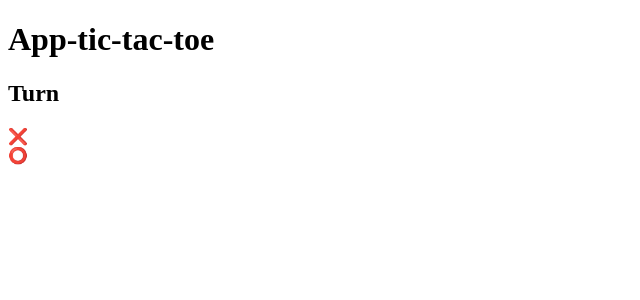
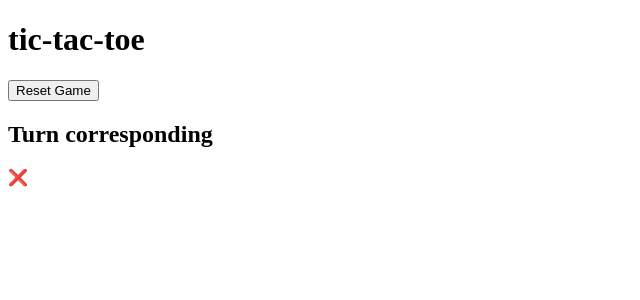
Before and after one commit to Davidalbort/app-tic-tac-toe, a React (Vite) app: page / in a window 1280 px wide. Shown: the top 300 px of the page, without its empty margins (0-640 px from the left). Built offline with nearby package versions, Linux system fonts and the light colour scheme.

Commit message:
Feature: Add logic of app for past each test of TDD

```diff
--- a/src/app.tsx
+++ b/src/app.tsx
@@ -2,51 +2,102 @@ import { useState } from "react"
 import { Square } from "./components/Square"
 
 export const App = () => {
-	const TURN= {
+	const TURN = {
 		X: "❌",
-		O: "⭕"
+		O: "⭕",
 	}
-	const VALUE_DEFAULT = Array(9).fill("")
-	const [board,setBoard]=useState<string[]> (VALUE_DEFAULT)
-	const [turn,setTurn]=useState<string>(TURN.X)
-	const upDateBoard = (position:number) => {
-		if(board[position])return
-		const newBoard=[...board]
-		newBoard[position]= turn
+	const VALUE_DEFAULT = Array(9).fill(null)
+	const [board, setBoard] = useState<string[]>(() => {
+		const boardFromLocalStorage = window.localStorage.getItem("board")
+		if (boardFromLocalStorage) return JSON.parse(boardFromLocalStorage)
+		return VALUE_DEFAULT
+	})
+	const [turn, setTurn] = useState(() => {
+		const turnFromLocalStorage = window.localStorage.getItem("turn")
+		if (turnFromLocalStorage) return JSON.parse(turnFromLocalStorage)
+		return TURN.X
+	})
+	const [winner, setWinner] = useState<string | null | false>(null)
+	const updateBoard = (location: number): void => {
+		if (board[location] || winner) return
+		const newBoard = [...board]
+		newBoard[location] = turn
 		setBoard(newBoard)
-		const newTurn= turn === TURN.X ? TURN.O : TURN.X
+		const newTurn = turn === TURN.X ? TURN.O : TURN.X
 		setTurn(newTurn)
+		saveInLocalStorage({ board: newBoard, turn: newTurn })
+		const newWinner = checkWinner(newBoard)
+		if (newWinner) {
+			setWinner(newWinner)
+		}
+		if (boardIsFill(newBoard)) {
+			setWinner(false)
+		}
+	}
+	const checkWinner = (board: string[]): string | null => {
+		const positionWinner = [
+			[0, 1, 2],
+			[3, 4, 5],
+			[6, 7, 8],
+			[0, 3, 6],
+			[1, 4, 7],
+			[2, 5, 8],
+			[0, 4, 8],
+			[2, 4, 6],
+		]
+		for (const positions of positionWinner) {
+			const [a, b, c] = positions
+
+			if (board[a] && board[a] === board[b] && board[a] === board[c]) {
+				return board[a]
+			}
+		}
+		return null
+	}
+	interface ParametersSaveInLocalStorage {
+		board: string[]
+		turn: string
+	}
+	const saveInLocalStorage = ({ board, turn }: ParametersSaveInLocalStorage) => {
+		window.localStorage.setItem("board", JSON.stringify(board))
+		window.localStorage.setItem("turn", JSON.stringify(turn))
+	}
+	const resetGame = () => {
+		window.localStorage.clear()
+		setBoard(VALUE_DEFAULT)
+		setTurn(TURN.X)
+		setWinner(null)
+	}
+	const boardIsFill = (board: string[]): boolean => {
+		return board.every((square) => square !== null)
 	}
 	return (
 		<main>
-			<h1>App-tic-tac-toe</h1>
+			<h1>tic-tac-toe</h1>
+			<button onClick={() => resetGame()}>Reset Game</button>
 			<section className="board">
-				{board.map((item,index) => (
-					<Square
-						key={index}
-						position={index}
-						handleClick={upDateBoard}
-					>
-						{item}
-
+				{board.map((square, index) => (
+					<Square key={index} position={index} handleClick={updateBoard}>
+						{square}
 					</Square>
 				))}
 			</section>
-			<h2>Turn</h2>
 			<section className="turn">
-				<Square
-					position={0}
-					isSelect={turn=== TURN.X ? true : false}
-				>
-					{TURN.X}
-				</Square>
-				<Square
-					position={0}
-					isSelect={turn=== TURN.O ? true : false}
-				>
-					{TURN.O}
-				</Square>
+				<h2>Turn corresponding</h2>
+				<span role={"turn"}>{turn === TURN.X ? TURN.X : TURN.O}</span>
 			</section>
+			{winner ? (
+				<section role={"winner"}>
+					<p>There is a winner</p>
+					<span>{winner}</span>
+					<button onClick={() => resetGame()}>Start again game</button>
+				</section>
+			) : winner === false ? (
+				<section role={"tie"}>
+					<p>There is tie</p>
+					<button onClick={() => resetGame()}>Start again game</button>
+				</section>
+			) : null}
 		</main>
 	)
 }
```
